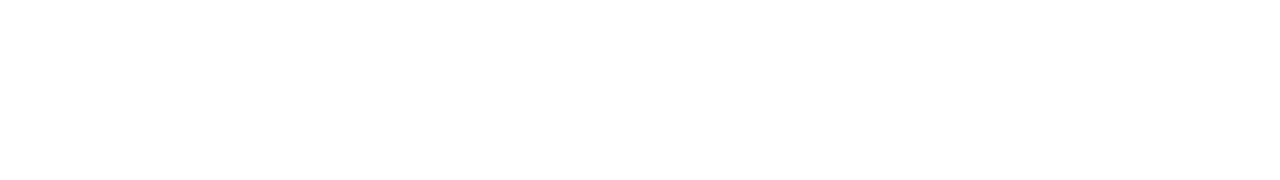
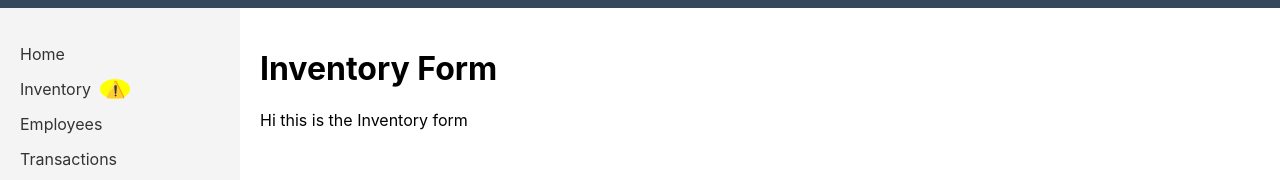
Before and after one commit to Methryl/University-Inventory-Management, a React (Create React App) app in the folder client/xu-inventory-website/: page /inventoryForm in a window 1280 px wide. Before the commit this address had no page. Shown: the part 212-392 px from the top of the page. Built offline with nearby package versions, Linux system fonts and the light colour scheme.

Commit message:
Added placebo pages for users and forms

```diff
--- a/client/xu-inventory-website/src/App.js
+++ b/client/xu-inventory-website/src/App.js
@@ -3,6 +3,9 @@
 import Layout from './layout';
 import Home from './home';
 import Inventory from './inventory';
+import InventoryForm from './inventoryForm';
+import UsersForm from './usersForm';
+import Users from './users';
 
 function App() {
   return (
@@ -11,6 +14,9 @@
         <Route path="/" element={<Layout />}>
           <Route index element={<Home />} />
           <Route path="inventory" element={<Inventory />} />
+          <Route path="users" element={<Users />} />
+          <Route path="inventoryForm" element={<InventoryForm />} />
+          <Route path="usersForm" element={<UsersForm />} />
         </Route>
       </Routes>
     </Router>
--- /dev/null
+++ b/client/xu-inventory-website/src/inventoryForm.js
@@ -0,0 +1,16 @@
+import React from "react";
+
+
+function InventoryForm() {
+    return (
+
+      <div>
+      <h1>Inventory Form</h1>
+
+      <p> Hi this is the Inventory form</p>
+    </div>
+  );
+
+  }
+
+  export default InventoryForm;
--- /dev/null
+++ b/client/xu-inventory-website/src/users.js
@@ -0,0 +1,16 @@
+import React from "react";
+
+
+function Users() {
+    return (
+
+      <div>
+      <h1>Users Page</h1>
+
+      <p> Hi this is the Page</p>
+    </div>
+  );
+
+  }
+
+  export default Users;
--- /dev/null
+++ b/client/xu-inventory-website/src/usersForm.js
@@ -0,0 +1,16 @@
+import React from "react";
+
+
+function UsersForm() {
+    return (
+
+      <div>
+      <h1>Users Form</h1>
+
+      <p> Hi this is the users form</p>
+    </div>
+  );
+
+  }
+
+  export default UsersForm;
```
